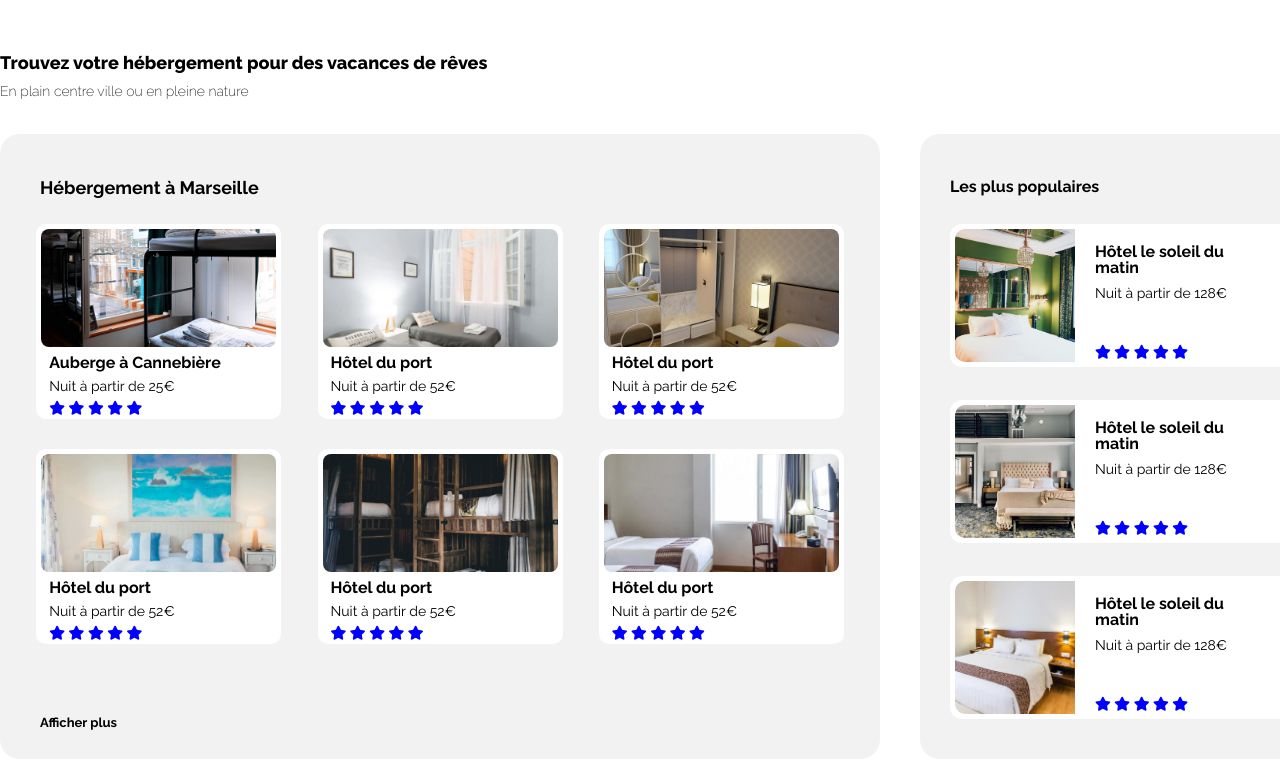
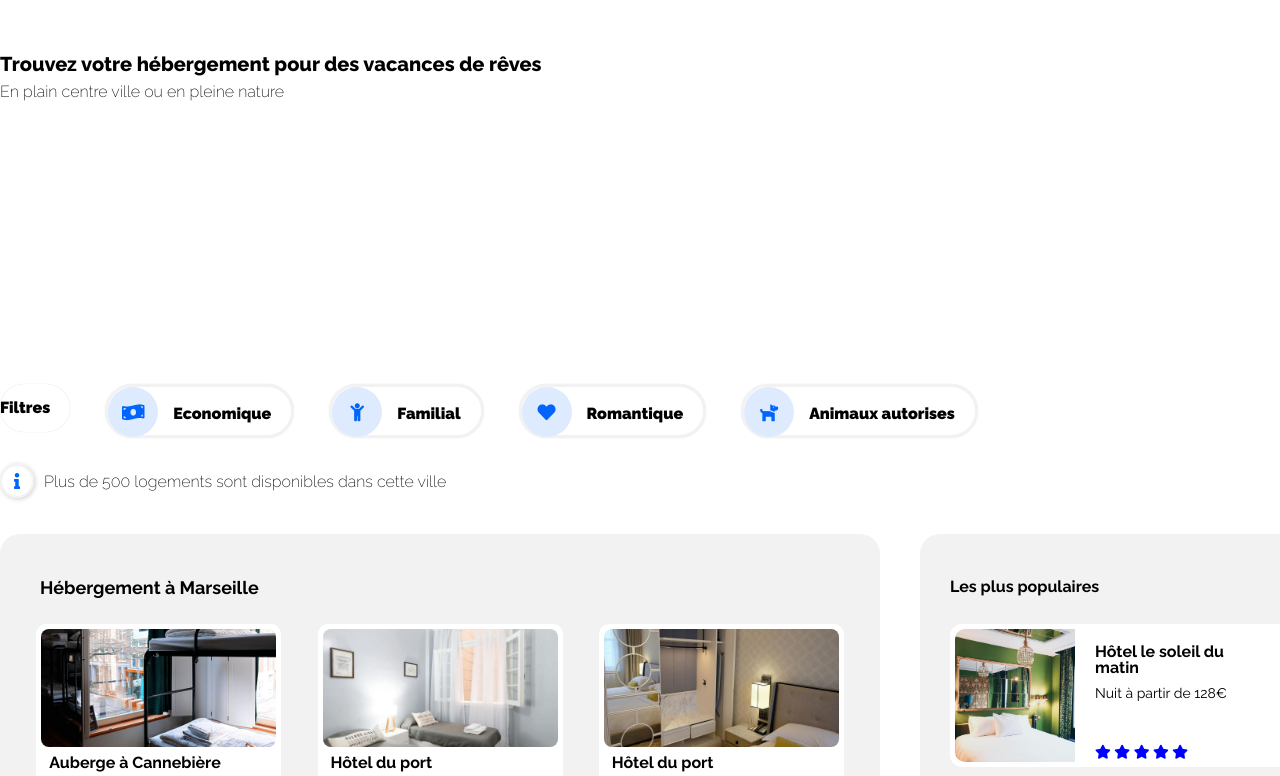
Before and after one commit to weijiangyang/weijiangyang-02-01032021, a plain HTML site: page projet2-weijiangyang/indext.html in a window 1280 px wide. Shown: the part 116-892 px from the top of the page. Drawn offline with Linux system fonts and the light colour scheme.

Commit message:
update branch2

```diff
--- a/projet2-weijiangyang/indext.html
+++ b/projet2-weijiangyang/indext.html
@@ -33,7 +33,7 @@
             <li><a href="#"> <i class="fas fa-heart"></i>Romantique</a></li>
             <li><a href="#"> <i class="fas fa-dog"></i>Animaux  autorises</a></li>
         </ul>
-
+        <h2 class='information'><i class="fas fa-info"></i>Plus de 500 logements sont disponibles dans cette ville</h2>
 
 
 
--- a/projet2-weijiangyang/style.css
+++ b/projet2-weijiangyang/style.css
@@ -6,7 +6,7 @@ clear:both;}
 a{text-decoration: none;color: black;}
 header a:visited{color:blue}
 body{font-family: 'raleway';}
-header{width: 1340px;height: 250px;margin:auto;position:relative}
+header{width: 1340px;height: 650px;margin:auto;position:relative}
 header p.logo img{height: 50px;position:absolute;top:50px;}
 header div.catelogue{position:absolute;top:25px;right: 10px;}
 header div.catelogue ul li{float:left;margin-left: 10px;font-size: 14px;font-weight: 600;
@@ -14,9 +14,41 @@ header div.catelogue ul li{float:left;margin-left: 10px;font-size: 14px;font-wei
 
 header div.catelogue ul li:nth-child(1){border-top:2px blue solid;}
 header h1{position:absolute;top:170px;
-    font-weight: 800;font-size:18px;}
+    font-weight: 800;font-size:20px;}
 header h2{position:absolute;top:200px;
-    font-weight: 200;font-size: 14px;}
+    font-weight: 200;font-size: 16px;}
+header ul.filtre{display:flex;position:absolute;top:500px}
+header ul.filtre li{height: 48px;
+    border:3px #F2F2F2 solid;
+    box-shadow: 0px 0px 1px rgba(0,0,0,0.2);
+    line-height: 48px;
+    margin-right: 35px;
+    font-weight: 600;
+padding-right:20px;
+border-radius: 48px;
+
+font-weight: 900;}
+header ul.filtre li:nth-child(1){border:transparent;}
+
+header ul.filtre li i{
+    width: 48px;
+height: 48px;
+border:1px transparent solid;text-align: center;line-height: 48px;
+margin-right: 15px;
+border-radius: 48px;
+background-color:#DEEBFF;
+color:#0065FC;
+font-size: 18px;
+}
+h2.information{position:absolute;top:580px}
+h2.information i{display:inline-block; width: 30px;height:30px;
+border:2px #f2f2f2 solid;
+box-shadow: 1px 1px 5px rgba(0,0,0,0.2);
+text-align: center;
+line-height: 30px;
+border-radius: 30px;
+margin-right: 10px;
+color:#0065FC}
 section.hebergement{width: 1340px;margin:auto;display: flex;justify-content: space-between;}
 
 .left h1{position:absolute;top:45px;left:40px;font-size:18px;border-radius: 20px;margin:auto;}
```
